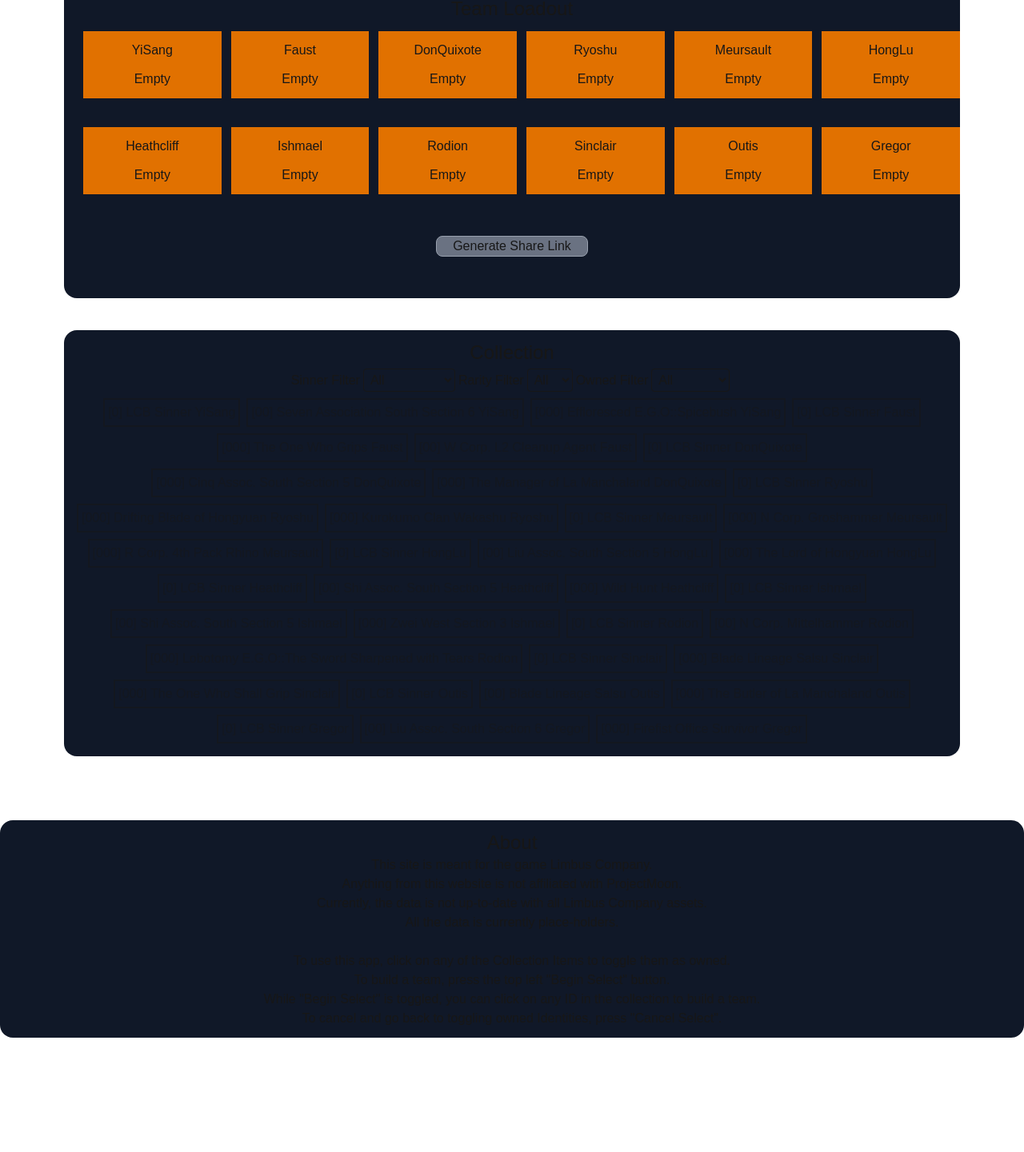
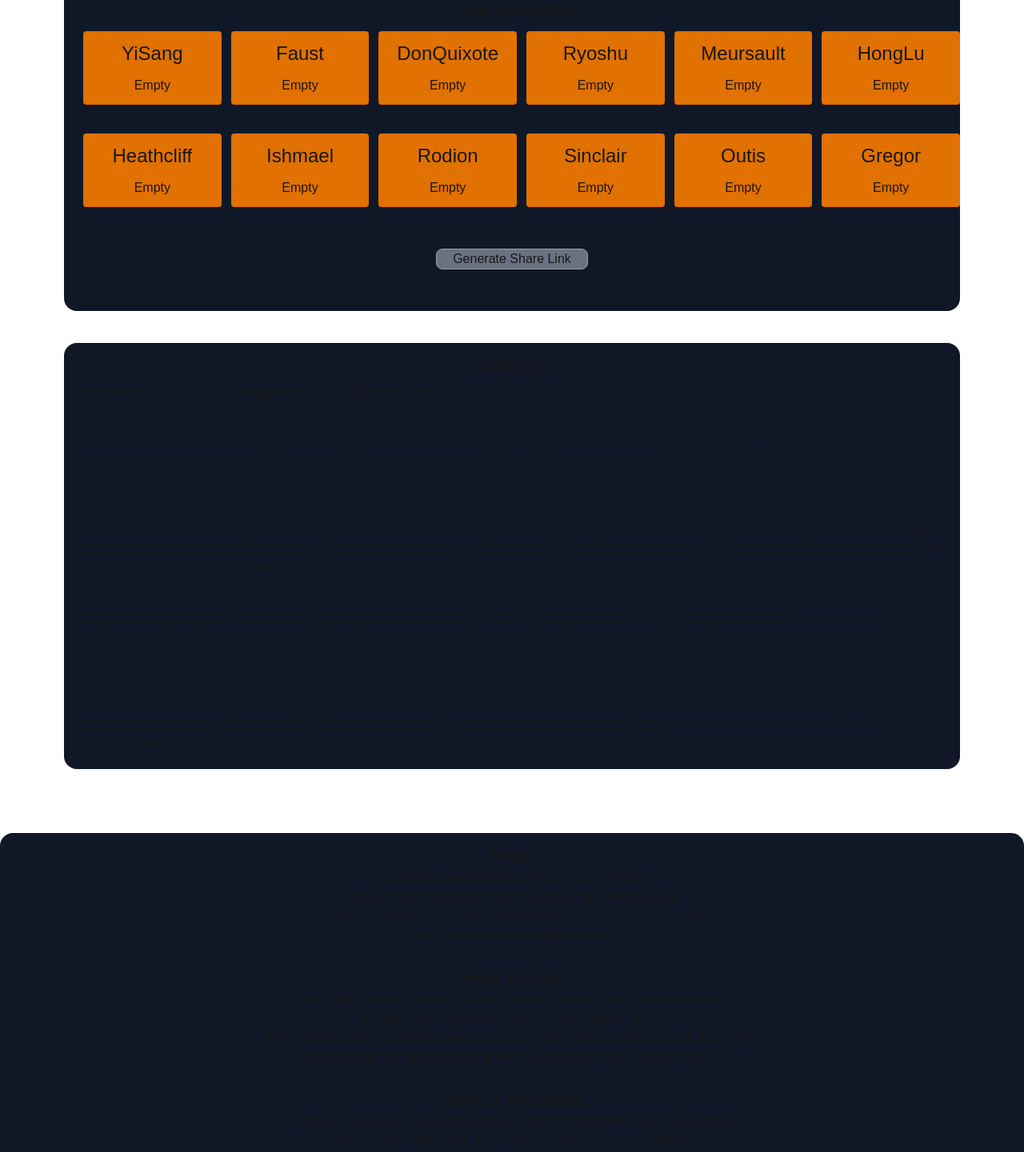
Before and after one commit to mookil/TheIdealMirror, a Next.js app: page / in a window 1280 px wide. Shown: the part 141-1582 px from the top of the page at 80% size. Before the commit the page ends 1439 px from the top, so only its background shows below. Built offline with nearby package versions, Linux system fonts and the light colour scheme; no server answers.

Commit message:
added comments + styling
- added comments + changed the layout of page.tsx a little

- removed ShareLinkGenerator component (obsolete)

```diff
--- a/app/(auth)/register/page.tsx
+++ b/app/(auth)/register/page.tsx
@@ -64,7 +64,7 @@ function Register() {
         }
       }, [confirmPassword]);
 
-
+      // Send a register request
       const handleRegister = async (e: React.FormEvent) => {
           e.preventDefault();
           setError(null);
@@ -110,6 +110,7 @@ function Register() {
 
       {/* Register Form */}
       <form onSubmit={handleRegister} className="flex flex-col justify-items-center w-full">
+        {/* Email Section */}
         <label className="text-xl">Email</label>
         <input className="input border-2 rounded p-1"
                 placeholder="Type your email"
@@ -118,6 +119,7 @@ function Register() {
                 aria-invalid={!isEmailValid && email.length > 0}/>
         {emailError && <p className="text-red-400">{emailError}</p>}
 
+        {/* Password Section */}
         <label className="text-xl">Password</label>
         <div className="flex border-2 rounded p-1">
           <input className="input flex-2"
@@ -135,6 +137,7 @@ function Register() {
         </div>
         {passwordError && <p className="text-red-400">{passwordError}</p>}
 
+        {/* Confirm Password Section */}
         <label className="text-xl">Confirm Password</label>
         <div className="flex border-2 rounded p-1">
           <input className="input flex-2"
--- a/app/page.tsx
+++ b/app/page.tsx
@@ -1,4 +1,31 @@
-// The main page of "TheIdealMirror"
+/* The main page of "TheIdealMirror"
+
+Author: Mikael Ly
+
+This is a Team Builder / Collection tracker made for the Limbus Company game.
+The features are:
+    - Collection Tracking with easy-to-click toggleable collection items
+    - Team Building with simple on-click team management
+    - Sharing through Share Links
+    - Login with google OAuth and email verification
+    - Supabase integration (nothing implemented from supabase database yet though)
+
+An overview of how this system works is that it reads in a set data of Sinner ID's
+from the UNITS array over in src/data/units.ts .
+
+Each identity (and eventually EGO) is a UnitType, defined in src/types/units.ts .
+
+This page utilizes the TeamBuilderContext.tsx in src/team/TeamBuilderContext to
+handle integration with Collection + Team Building.
+
+Utilizes supabase through the AuthProvider. (only used for login rn though)
+
+This page tracks owned collection items using a Record<string, boolean>, where
+string = id, boolean = owned/unowned.
+Team Building is handled + tracked by the TeamBuilderContext.tsx.
+
+
+*/
 'use client'
 
 import CollectionCard from '@/components/appComponents/CollectionCard'
@@ -6,25 +33,24 @@ import TeamSlot from '@/components/appComponents/TeamSlot'
 import React, { useEffect, useMemo, useState } from 'react'
 import { UNITS } from '@/src/data/units'
 import { UnitItem, UnitType, Sinner, SINNERS } from '@/src/types/units'
-import { TeamBuilderProvider, useTeamBuilder } from '@/src/team/TeamBuilderContext'
+import { useTeamBuilder } from '@/src/team/TeamBuilderContext'
 import TeamSidebar from '@/components/appComponents/TeamSidebar'
 import { buildShareParams, applyShareParams } from '@/src/team/ShareLinkBuilder'
 
-// sort of a dictionary detailing which id's are owned
-type OwnedMap = Record<string, boolean>;
+// unique data types
+type OwnedMap = Record<string, boolean>; // sort of a dictionary detailing which id's are owned
 type Rarity = '0' | '00' | '000';
 type OwnedFilterType = 'all' | 'owned' | 'unowned';
 type SinnerFilter = Sinner | 'all'
 
 function Home() {
-    const [owned, setOwned] = useState<OwnedMap>({});
-    const [query, setQuery] = useState('');
+    const [owned, setOwned] = useState<OwnedMap>({}); // a list of all units, along with boolean detailing whether they're owned
     //const [type, setType] = useState<UnitType | 'all'>('all'); // Used for differentiating between Identity + EGO, but I don't have enough time to include both
-    const [sinnerSort, setSinnerSort] = useState<SinnerFilter>('all');
-    const [rarity, setRarity] = useState<Rarity | 'all'>('all');
-    const [ownedFilter, setOwnedFilter] = useState<OwnedFilterType>('all')
+    const [sinnerSort, setSinnerSort] = useState<SinnerFilter>('all'); // filter to sort by specific Sinners
+    const [rarity, setRarity] = useState<Rarity | 'all'>('all'); // filter to sort by rarity
+    const [ownedFilter, setOwnedFilter] = useState<OwnedFilterType>('all') // filter to sort by owned, unowned, or all
 
-    const { teamSlots, setTeamSlots } = useTeamBuilder();
+    const { teamSlots, setTeamSlots } = useTeamBuilder(); // team slots handler
 
     // look up units by ID
     const unitsById = useMemo(() => {
@@ -70,10 +96,8 @@ function Home() {
         console.log(owned)
     }, [owned])
 
-    // Filter list
+    // Filter list by criteria
     const filtered = useMemo(() => {
-        const q = query.trim().toLowerCase();
-
         return UNITS.filter(item => {
             // Sinner filter
             const matchSinner = sinnerSort === 'all' || (item.sinner === sinnerSort);
@@ -87,15 +111,15 @@ function Home() {
                 (ownedFilter === 'owned' && isOwned) ||
                 (ownedFilter === 'unowned' && !isOwned);
 
-
-
+            // return all results that pass the filters
             return matchSinner && matchRarity && matchOwned;
         });
     }, [sinnerSort, rarity, ownedFilter, owned])
 
 
   return (
-        <div className="text-center">
+        <div className="mx-auto">
+            {/* The sidebar, currently just the Begin Select button */}
             <TeamSidebar/>
         {/* Header Area */}
         <div className="bg-gray-900 rounded-2xl p-3">
@@ -104,7 +128,7 @@ function Home() {
         </div>
 
         {/* Team Loadout Area */}
-        <div className="bg-gray-900 rounded-2xl p-3 mt-10 m-20 mb-5">
+        <div className="bg-gray-900 rounded-2xl p-3 mt-10 m-20 mb-5 text-center">
             <h1 className="text-2xl text-center">Team Loadout</h1>
 
             {/* Flex Box Container Temporary */}
@@ -143,7 +167,7 @@ function Home() {
             <h1 className="text-2xl text-center">Collection</h1>
             {/* Filter Options will go here */}
             <div className="">
-                {/* Rarity Filter */}
+                {/* Sinner Filter */}
                 <label>Sinner Filter</label>
                 <select
                     value={sinnerSort}
@@ -203,17 +227,23 @@ function Home() {
         </div>
 
         {/* Footer Area */}
-        <div className="bg-gray-900 rounded-2xl p-3 mt-10">
-            <h1 className="text-2xl text-center">About</h1>
-            <p>This site is meant for the game Limbus Company.</p>
+        <div className="bg-gray-900 rounded-2xl p-3 mt-10 text-center">
+            <h1 className="text-2xl">About</h1>
+            <p >This site is meant for the game Limbus Company.</p>
             <p>Anything from this website is not affiliated with ProjectMoon.</p>
             <p>Currently, the data is not up-to-date with all Limbus Company assets.</p>
             <p>All the data is currently place-holders.</p>
             <br></br>
+            <h1 className="text-2xl">How to use</h1>
             <p>To use this app, click on any of the Collection Items to toggle them as owned.</p>
             <p>To build a team, press the top left "Begin Select" button.</p>
             <p>While "Begin Select" is toggled, you can click on any ID in the collection to build a team.</p>
             <p>To cancel and go back to toggling owned Identities, press "Cancel Select".</p>
+            <br></br>
+            <h1 className="text-2xl">How to save/load</h1>
+            <p>To save your current collection + loadout, press the Generate Share Link button.</p>
+            <p>It will copy your state down into a link that will copy to your clipboard.</p>
+            <p>To load it back in, just paste it into your browser and go to the link.</p>
 
         </div>
     </div>
--- a/components/Header.tsx
+++ b/components/Header.tsx
@@ -2,6 +2,8 @@
 Header.tsx
 =================
 This is the Header component of the main TheIdealMirror page.
+Only really contains the login/logout button for now.
+
 */
 "use client"
 
--- a/components/ShareLinkGenerator.tsx
+++ /dev/null
@@ -1,9 +0,0 @@
-import React from 'react'
-
-function ShareLinkGenerator() {
-  return (
-    <div>ShareLinkGenerator</div>
-  )
-}
-
-export default ShareLinkGenerator
--- a/components/appComponents/TeamSlot.tsx
+++ b/components/appComponents/TeamSlot.tsx
@@ -3,6 +3,7 @@ TeamSlot.tsx
 
 This represents a Sinner in the Team Loadout.
 Should have an image + name.
+Currently, only working with a name (eventually may add images)
 */
 
 import { useTeamBuilder } from '@/src/team/TeamBuilderContext';
@@ -13,11 +14,11 @@ function TeamSlot({ sinner }: {sinner: Sinner}) {
   const { teamSlots, clearSlot } = useTeamBuilder();
   const assigned = teamSlots[sinner];
 
-  const sinnerBox = "bg-amber-600 p-3 grid grid-cols-1 gap-2 m-3 w-full"
+  const sinnerBox = "bg-amber-600 p-3 grid grid-cols-1 gap-2 m-3 w-full rounded text-center"
 
   return (
     <div className={sinnerBox}>
-      <p className="text-center">{sinner}</p>
+      <p className="text-2xl">{sinner}</p>
 
       <div className="mt-1">
             {assigned ? assigned.name : 'Empty'}
--- a/lib/supabase/supabase.ts
+++ b/lib/supabase/supabase.ts
@@ -1,4 +1,6 @@
-
+/*
+Supabase file for accessing supabase stuff using URL + API key
+*/
 import { createClient } from '@supabase/supabase-js';
 
 export const supabase = createClient(
--- a/src/team/ShareLinkBuilder.tsx
+++ b/src/team/ShareLinkBuilder.tsx
@@ -7,6 +7,7 @@ in short: you can share what identities you have and your current team loadout
 
 import { Sinner, UnitItem } from "../types/units";
 
+// create a parameter for owned collection items + current team loadout
 export function buildShareParams(
     owned: Record<string, boolean>,
     teamSlots: Record<Sinner, UnitItem | null>,
@@ -25,6 +26,7 @@ export function buildShareParams(
     };
 }
 
+// apply and read in owned collection items + current team loadout from the given URL
 export function applyShareParams(
     params: URLSearchParams,
     setOwned: React.Dispatch<React.SetStateAction<Record<string, boolean>>>,
```
Also changed, not shown: components/appComponents/CollectionCard.tsx (+7 -0 lines).
